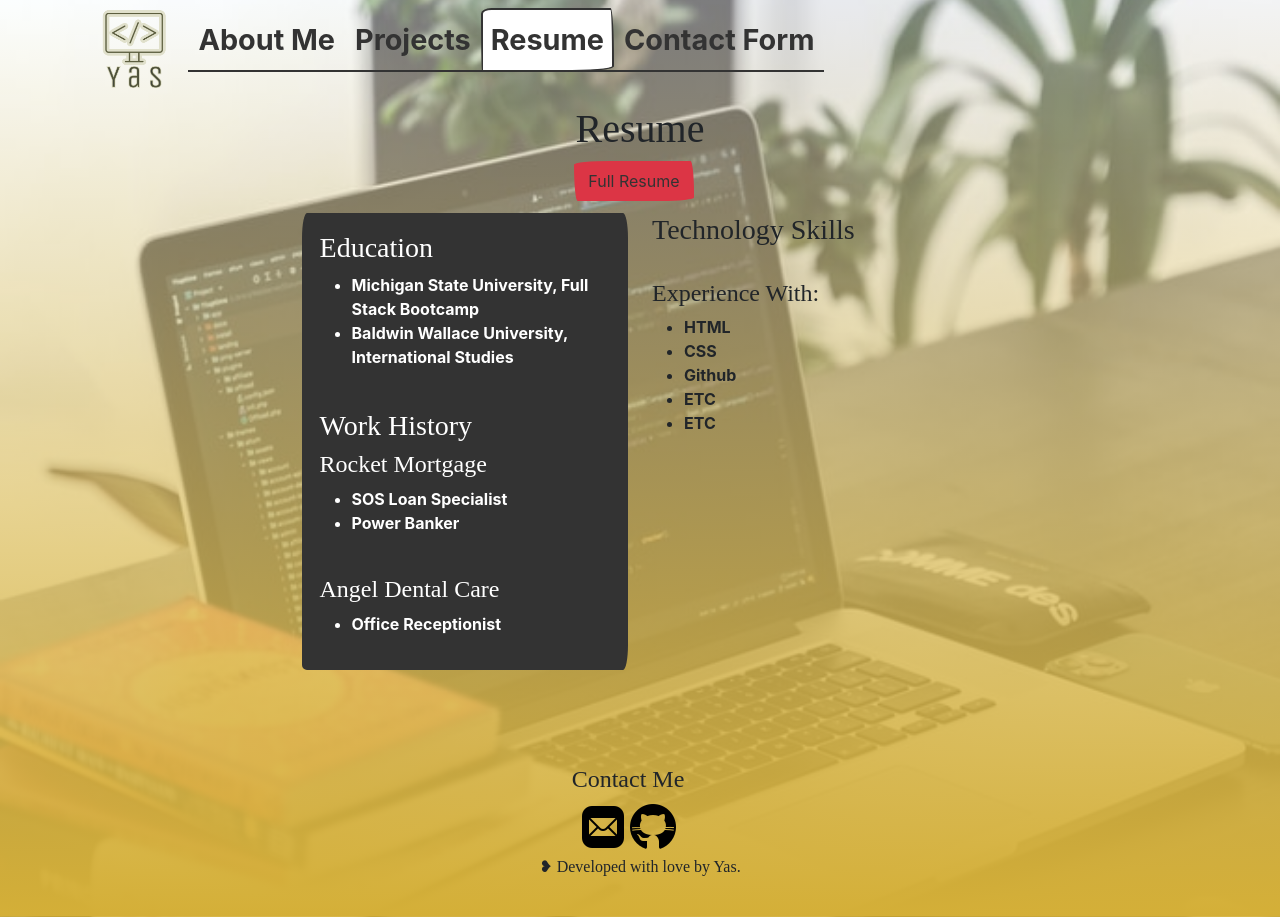
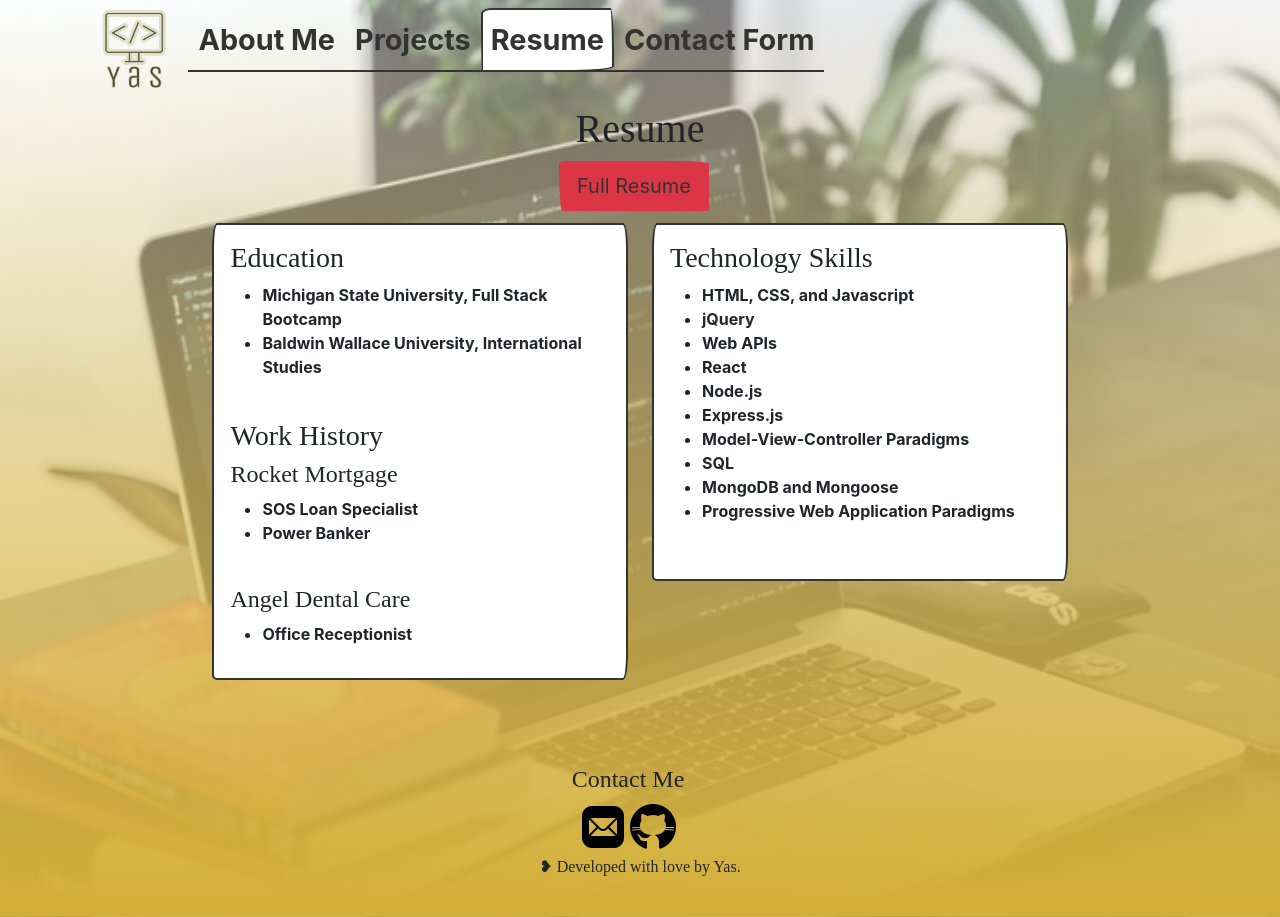
Before and after one commit to ysaad01/portfolio2.0, a React (Create React App) app: page /resume in a window 1280 px wide. Built offline with nearby package versions, Linux system fonts and the light colour scheme; a web font is replaced by a local one.

Commit message:
finished resume body formatting

```diff
--- a/src/pages/Resume.js
+++ b/src/pages/Resume.js
@@ -8,7 +8,7 @@ const Resume = () => {
       <Row>
         <Nav className="resume-pdf">
           <Button
-            className="btn btn-danger"
+            className="btn btn-danger btn-lg"
             variant="link"
             href={`${process.env.PUBLIC_URL}/yas-resume.pdf`}
             target="_blank"
@@ -21,7 +21,7 @@ const Resume = () => {
 
       <Row className="resume-body">
         <Col>
-          <div class="card text-white bg-primary mb-3">
+          <div className="card border-primary mb-3 bg-light">
             <div class="card-body">
               <h3 class="card-title">Education</h3>
               <ul className="card-text">
@@ -45,16 +45,24 @@ const Resume = () => {
         </Col>
 
         <Col>
-          <h3>Technology Skills</h3>
-          <br />
-          <h4>Experience With:</h4>
-          <ul>
-            <li>HTML</li>
-            <li>CSS</li>
-            <li>Github</li>
-            <li>ETC</li>
-            <li>ETC</li>
-          </ul>
+          <div className="card border-primary mb-3 bg-light">
+            <div class="card-body">
+              <h3 class="card-title">Technology Skills</h3>
+              <ul className="card-text">
+                <li>HTML, CSS, and Javascript</li>
+                <li>jQuery</li>
+                <li>Web APIs</li>
+                <li>React</li>
+                <li>Node.js</li>
+                <li>Express.js</li>
+                <li>Model-View-Controller Paradigms</li>
+                <li>SQL</li>
+                <li>MongoDB and Mongoose</li>
+                <li>Progressive Web Application Paradigms</li>
+              </ul>
+              <br />
+            </div>
+          </div>
         </Col>
       </Row>
     </div>
```
